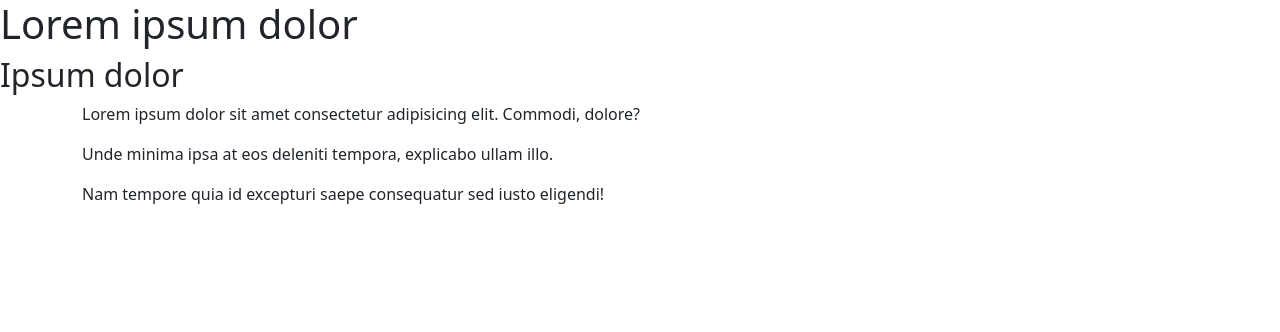
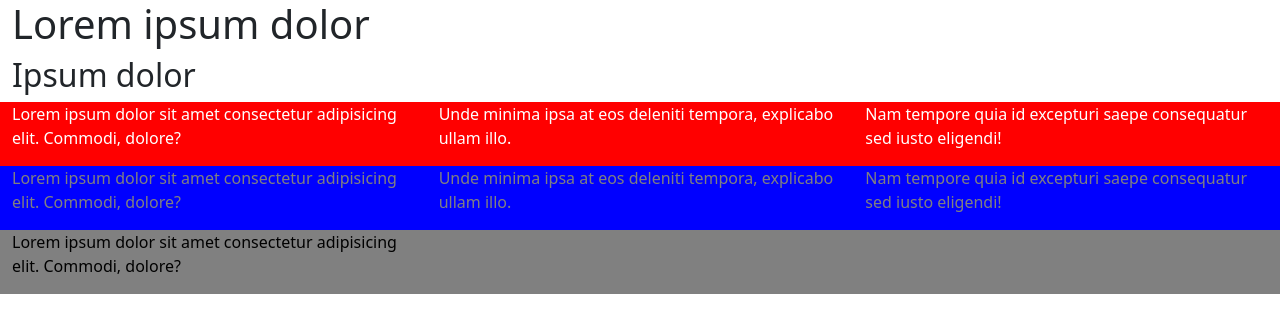
Before and after one commit to Gerlinde888/FE16-BootstrapDay01-Gerlinde-Anas, a plain HTML site: page Gerlinde/bootstrap-i1.html in a window 1280 px wide. Drawn offline with nearby package versions, Linux system fonts and the light colour scheme.

Commit message:
immediate

```diff
--- a/Gerlinde/bootstrap-i1.html
+++ b/Gerlinde/bootstrap-i1.html
@@ -6,17 +6,45 @@
 
        <!-- My personal stylesheet -->
 
-       <link href="css/styles.css"  rel="stylesheet" type="text/css"  media="all">
+       <link href="css/myStyle.css"  rel="stylesheet" type="text/css"  media="all">
          <title> Working with Bootstrap!</title>
        </head >
        <body>
+            <div class="container-fluid">
+                <div class="header">
                     <h1>Lorem ipsum dolor </h1>
                     <h2>Ipsum dolor</h2>
-            <div class="container">
+                </div>
+                <div class="row red_div">
+                    <div class="col-xs-12 col-s-12 col-md-6 col-lg-4">
+
                         <p>Lorem ipsum dolor sit amet consectetur adipisicing elit. Commodi, dolore?</p>
+                    </div>
+                    <div class="col-xs-12 col-s-12 col-md-6 col-lg-4">
                         <p>Unde minima ipsa at eos deleniti tempora, explicabo ullam illo.</p>
+                        </div>
+                        <div class="col-xs-12 col-s-12 col-md-6 col-lg-4">
                         <p>Nam tempore quia id excepturi saepe consequatur sed iusto eligendi!</p>
                     </div>
+                </div>
+                <div class="row blue_div">
+                    <div class="col-xs-12 col-s-12 col-md-6 col-lg-4">
+                        <p>Lorem ipsum dolor sit amet consectetur adipisicing elit. Commodi, dolore?</p>
+                    </div>
+                    <div class="col-xs-12 col-s-12 col-md-6 col-lg-4">
+                        <p>Unde minima ipsa at eos deleniti tempora, explicabo ullam illo.</p>
+                    </div>
+                    <div class="col-xs-12 col-s-12 col-md-6 col-lg-4">
+                        <p>Nam tempore quia id excepturi saepe consequatur sed iusto eligendi!</p>
+                    </div>
+                </div>
+                <div class="row grey_div">
+                    <div class="col-xs-12 col-s-12 col-md-6 col-lg-4">
+                        <p>Lorem ipsum dolor sit amet consectetur adipisicing elit. Commodi, dolore?</p>
+                    </div>
+                    <div class="col"></div>
+                    <div class="col"></div>
+                </div></div>
     <!-- Optional JavaScript -->
     <!-- Bootstrap Bundle -->
 
--- a/Gerlinde/css/myStyle.css
+++ b/Gerlinde/css/myStyle.css
@@ -4,3 +4,15 @@
 #collapseFive {
     display: auto;
 }
+.red_div {
+    background-color: red;
+    color: white;
+}
+.blue_div{
+    background-color: blue;
+    color: grey;
+}
+.grey_div{
+    background-color: grey;
+    color: black;
+}
```
Also changed, not shown: Gerlinde/bootstrap-day01-b2.html (+0 -12 lines). Lines whose indentation alone changed are shown as unchanged.
